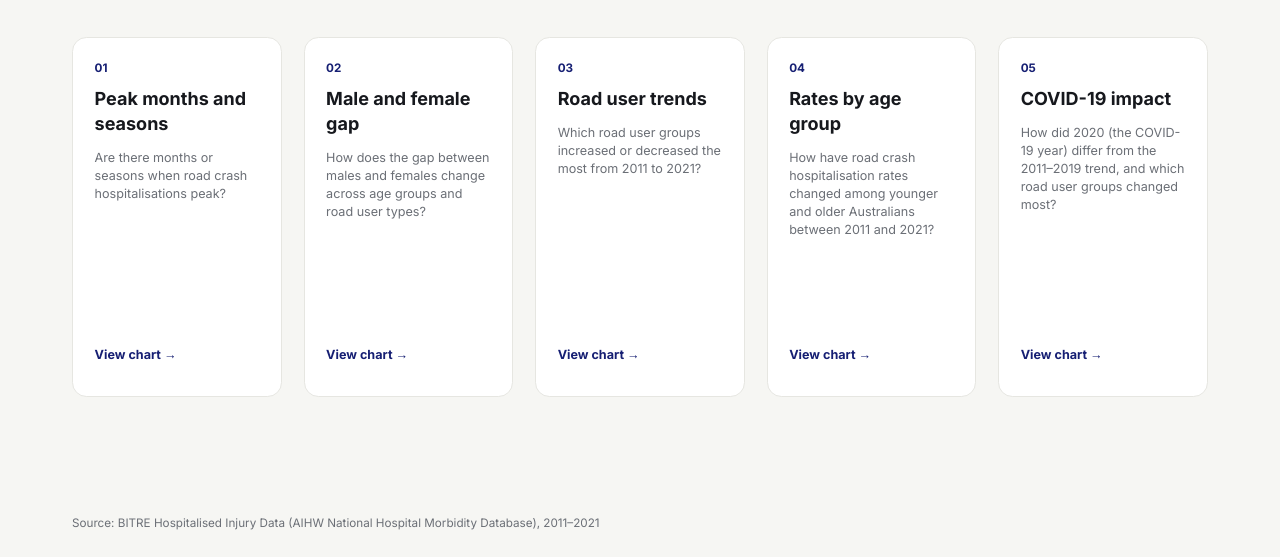
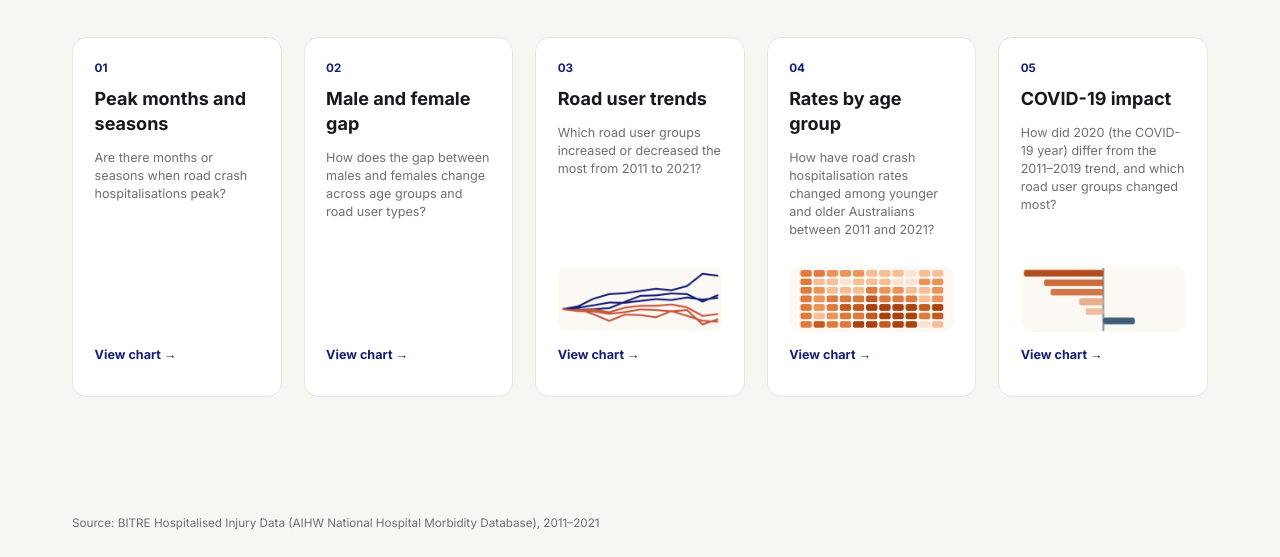
Before and after one commit to RayhanP25/Data-Visualization-Project, a plain HTML site: page index.html in a window 1280 px wide. Shown: the part 243-800 px from the top of the page. Drawn offline with nearby package versions, Linux system fonts and the light colour scheme.

Commit message:
graph images added to homepage

```diff
--- a/index.html
+++ b/index.html
@@ -36,19 +36,22 @@
           <p class="text-[0.8125rem] font-bold text-accent">03</p>
           <h2 class="mt-2.5 text-xl font-bold text-ink">Road user trends</h2>
           <p class="mt-3.5 text-sm leading-5 text-muted">Which road user groups increased or decreased the most from 2011 to 2021?</p>
-          <a href="q3.html" class="mt-auto text-sm font-bold text-accent hover:underline">View chart →</a>
+          <img src="assets/graph3.png" alt="Preview of the road user trends chart" class="mt-auto mb-4 aspect-[5/2] w-full rounded-xl object-cover">
+          <a href="q3.html" class="text-sm font-bold text-accent hover:underline">View chart →</a>
         </article>
         <article class="flex h-[clamp(18.75rem,50vh,25rem)] flex-col rounded-2xl border border-header-line bg-white px-6 pt-6 pb-[clamp(1.25rem,4vh,2.25rem)]">
           <p class="text-[0.8125rem] font-bold text-accent">04</p>
           <h2 class="mt-2.5 text-xl font-bold text-ink">Rates by age group</h2>
           <p class="mt-3.5 text-sm leading-5 text-muted">How have road crash hospitalisation rates changed among younger and older Australians between 2011 and 2021?</p>
-          <a href="q4.html" class="mt-auto text-sm font-bold text-accent hover:underline">View chart →</a>
+          <img src="assets/graph4.png" alt="Preview of the rates by age group heatmap" class="mt-auto mb-4 aspect-[5/2] w-full rounded-xl object-cover">
+          <a href="q4.html" class="text-sm font-bold text-accent hover:underline">View chart →</a>
         </article>
         <article class="flex h-[clamp(18.75rem,50vh,25rem)] flex-col rounded-2xl border border-header-line bg-white px-6 pt-6 pb-[clamp(1.25rem,4vh,2.25rem)]">
           <p class="text-[0.8125rem] font-bold text-accent">05</p>
           <h2 class="mt-2.5 text-xl font-bold text-ink">COVID-19 impact</h2>
           <p class="mt-3.5 text-sm leading-5 text-muted">How did 2020 (the COVID-19 year) differ from the 2011–2019 trend, and which road user groups changed most?</p>
-          <a href="q5.html" class="mt-auto text-sm font-bold text-accent hover:underline">View chart →</a>
+          <img src="assets/graph5.png" alt="Preview of the COVID-19 impact chart" class="mt-auto mb-4 aspect-[5/2] w-full rounded-xl object-cover">
+          <a href="q5.html" class="text-sm font-bold text-accent hover:underline">View chart →</a>
         </article>
       </div>
       <footer class="mt-auto pt-[clamp(1rem,3vh,3rem)] text-[0.8125rem] text-muted">Source: BITRE Hospitalised Injury Data (AIHW National Hospital Morbidity Database), 2011–2021</footer>
```
Also changed, not shown: assets/graph3.png (added), assets/graph4.png (added), assets/graph5.png (added), 1 other file.
